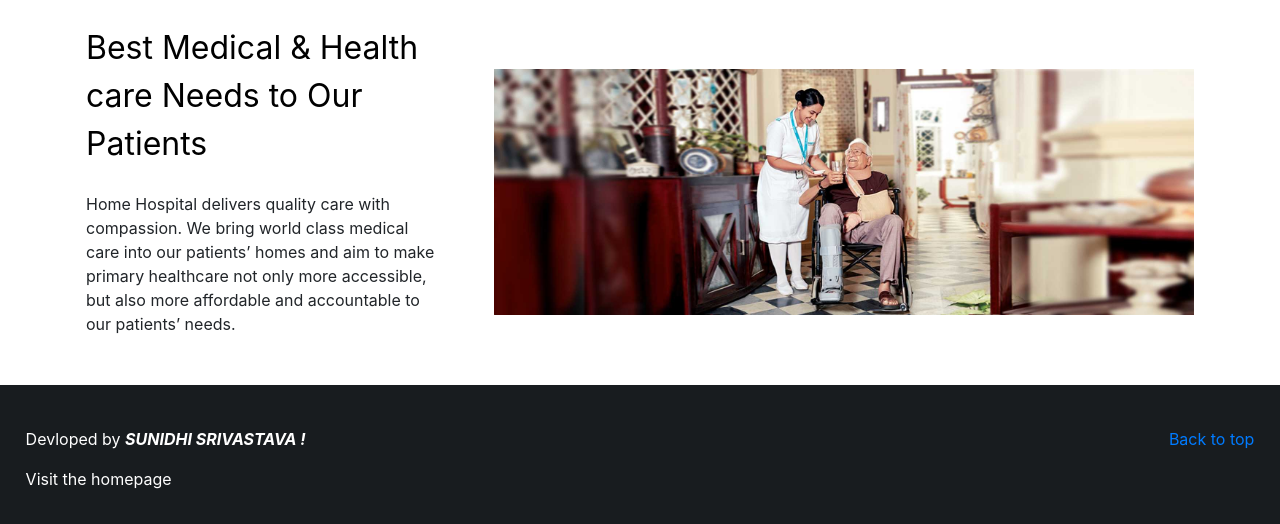
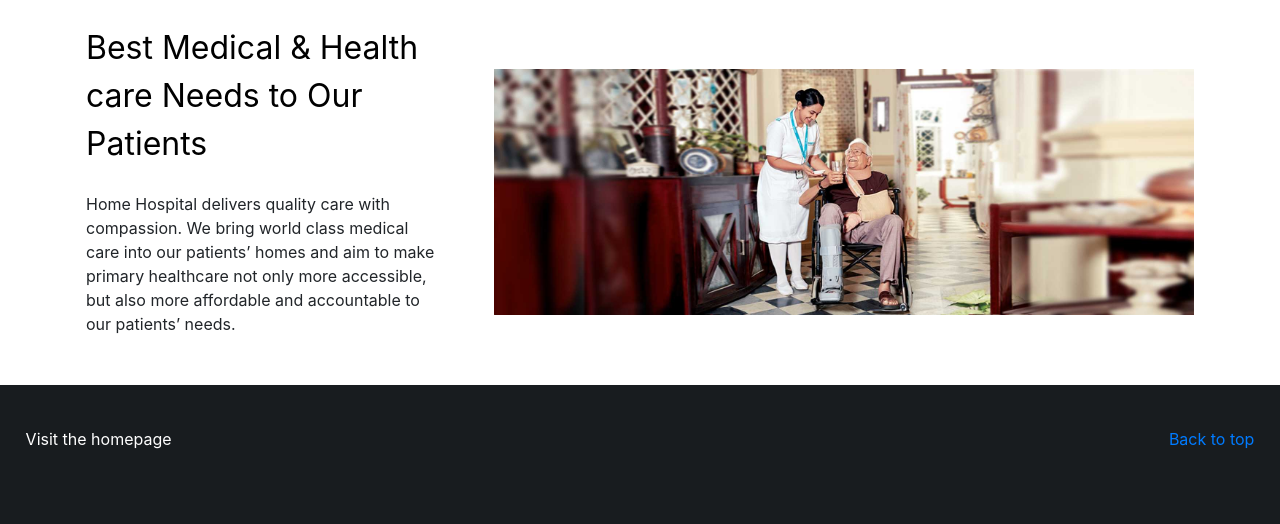
Before and after one commit to digipodium/medical_helper, a Django app: page /about/ in a window 1280 px wide. Shown: the part 1227-1751 px from the top of the page. Run offline with Django 3.2, Linux system fonts and the light colour scheme; some libraries are stand-ins or nearby versions.

Commit message:
updated to correct version

```diff
--- a/requirements.txt
+++ b/requirements.txt
@@ -2,3 +2,5 @@ django
 social-auth-app-django
 django-crispy-forms
 pillow
+django-shopping-cart
+django-extensions
--- a/templates/includes/footer.html
+++ b/templates/includes/footer.html
@@ -1,13 +1,7 @@
-
-
-
-
-    <footer style="background-color: #181c1f;" class= "text-muted   shadow-sm" id="foot">
+<footer style="background-color: #181c1f;" class="text-muted   shadow-sm" id="foot">
     <div class="container-fluid ">
         <div class="row ">
             <div class="col-md-6 col-sm-8 col-8 bg">
-
-                    <p style="color: white;" class="mb-1">Devloped by <b><i>SUNIDHI SRIVASTAVA !</i></b></p>
                 <p style="color: white;" class="mb-0"><a style="color: white;" href="/">Visit the homepage</a></p>
             </div>
             <div class="col-md-6">
@@ -23,12 +17,13 @@
 
 {% block css %}
 <style>
-        p{
+    p {
         margin-top: 16px;
         margin-bottom: 3rem;
 
     }
-        .container-fluid{
+
+    .container-fluid {
         padding: 2%;
         /* padding-top: 2%;
             padding-bottom: 2%; */
```
Also changed, not shown: app/migrations/0001_initial.py, app/migrations/0002_auto_20210606_1853.py (deleted), app/migrations/0003_human_resource_img.py (deleted), app/migrations/0004_human_resource_phone.py (deleted), app/migrations/0005_purchase_img.py (deleted), app/migrations/0006_alter_purchase_img.py (deleted), app/migrations/0007_auto_20210616_2023.py (deleted), app/migrations/0008_profile_address.py (deleted), app/migrations/0009_auto_20210630_0000.py (deleted), app/migrations/0010_contact.py (deleted), app/migrations/0011_rename_image_1_equipment_image.py (deleted), app/migrations/0012_order.py (deleted), app/migrations/0013_alter_report_rating.py (deleted), app/migrations/0014_human_resource_experience.py (deleted), 2 more files. Lines whose indentation alone changed are shown as unchanged.
